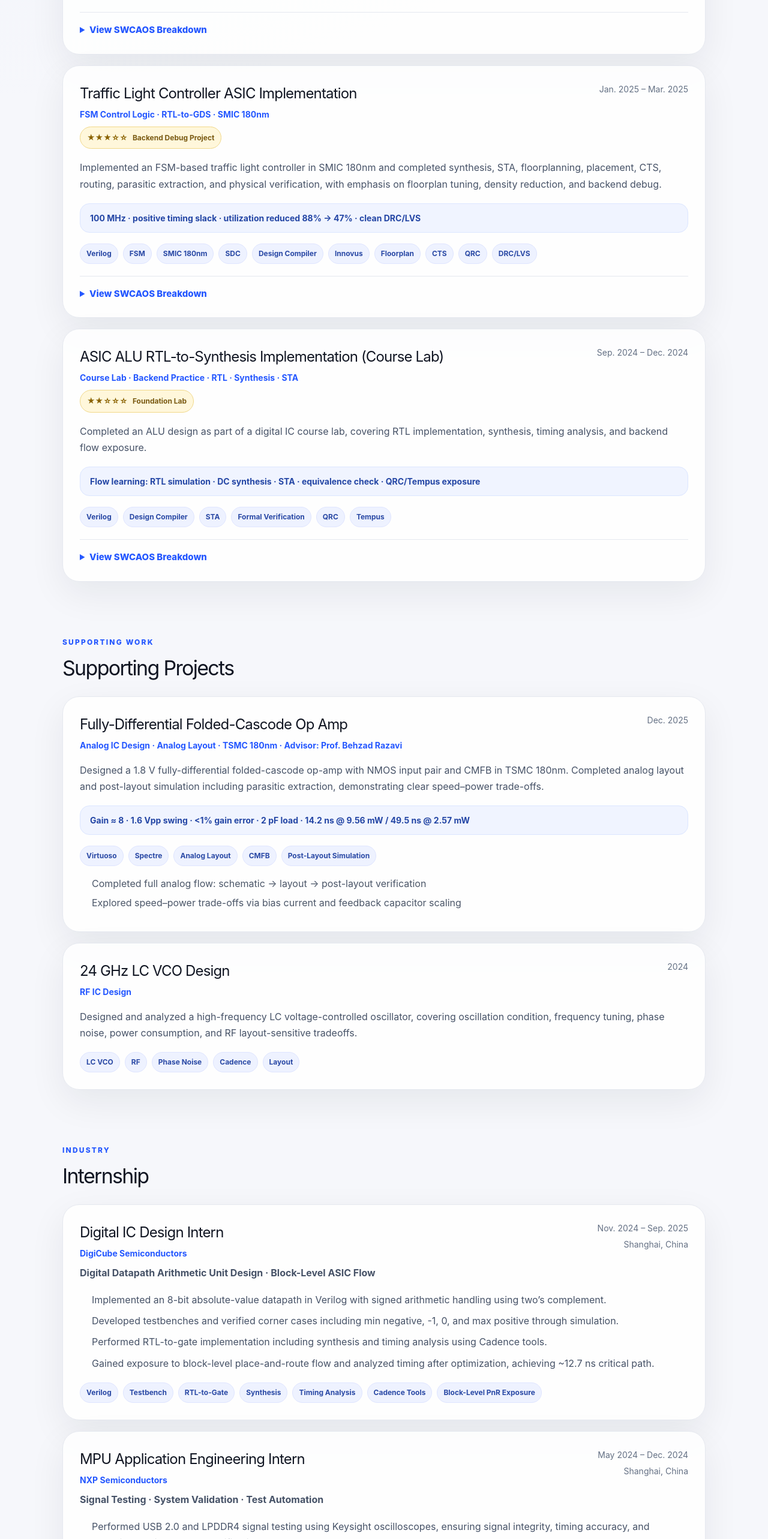
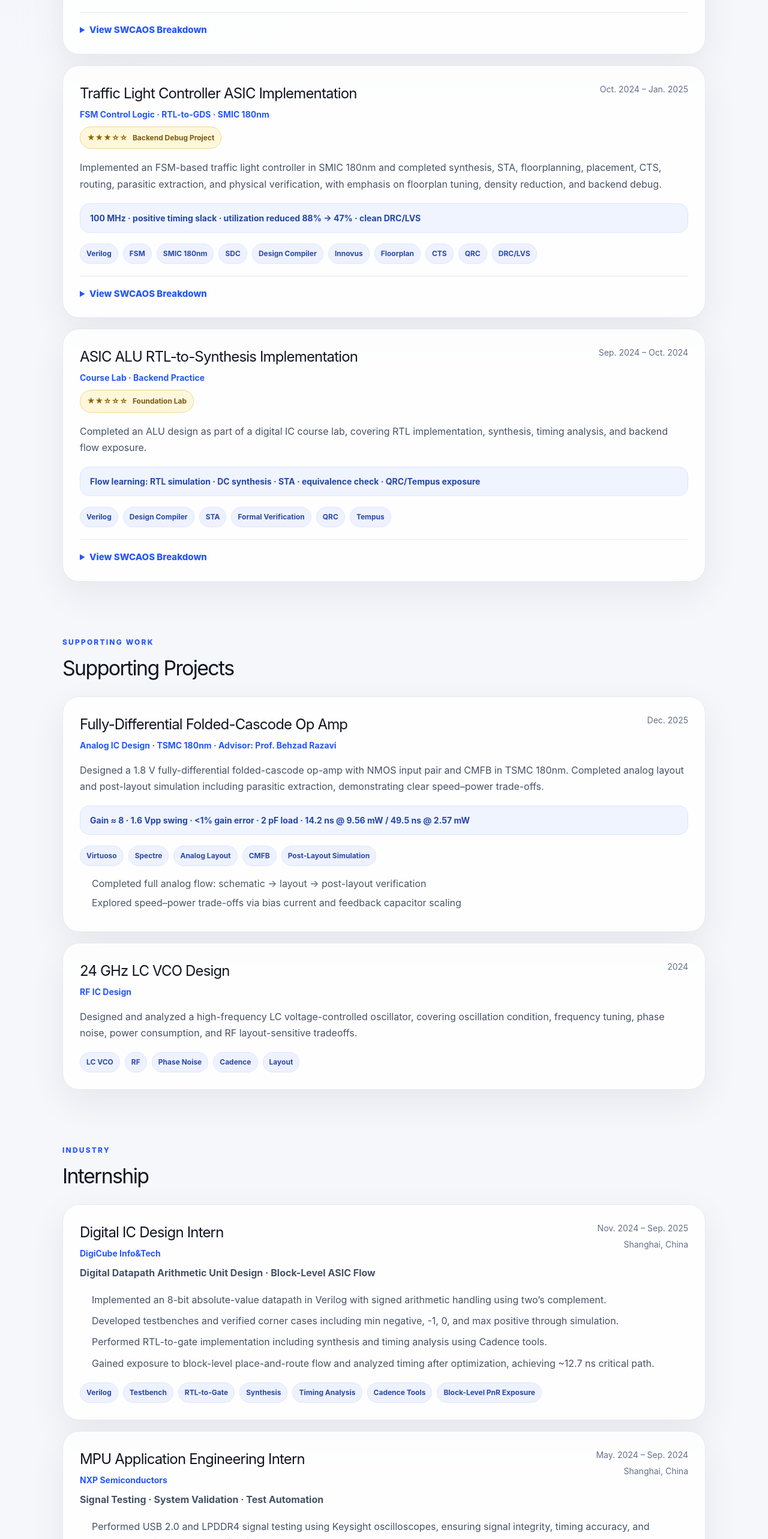
Before and after one commit to yimeng0330/portfolio-site, a React (Vite) app: page / in a window 1280 px wide. Shown: the part 1700-4266 px from the top of the page at 60% size. Built offline with nearby package versions, Linux system fonts and the light colour scheme.

Commit message:
Update App.jsx

```diff
--- a/src/App.jsx
+++ b/src/App.jsx
@@ -8,7 +8,7 @@ const profile = {
   email: "yimeng0330@ucla.edu",
   phone: "+1 3109488751",
   linkedin: "linkedin.com/in/your-profile",
-  github: "github.com/your-github",
+  github: "linkedin.com/in/your-profile",
   summary:
     "I am a graduate student in Electrical and Computer Engineering at UCLA with hands-on experience across RTL-to-GDS physical design, RTL implementation, semiconductor device modeling and analog/RF IC design. My work connects digital implementation, circuit-level design, and device-level understanding to enable efficient and robust integrated circuit systems.",
 };
@@ -38,14 +38,12 @@ const pdProjects = [
         "Achieved clean setup/hold timing closure at 20 MHz. Final design metrics include 279,723 μm² area, 68.8% utilization, 5528-cycle latency, and 90.2% functional accuracy verified against Python reference outputs. Post-silicon validation is planned for Oct. 2026 – Dec. 2026.",
       significance:
         "Built practical understanding of how floorplanning, routing congestion, CTS, timing constraints, and signoff verification interact in a complete backend physical design flow from RTL to tape-out readiness.",
-      testing:
-        "Planned silicon validation flow: an FPGA host controls reset, clock, and configuration, streams quantized MNIST image data into the chip through the narrow-I/O wrapper, captures the predicted label, and compares chip outputs with Python and RTL golden results. The setup can support both stored MNIST test vectors and external camera input after preprocessing, grayscale conversion, resizing, and quantization.",
     },
   },
   {
     title: "Traffic Light Controller ASIC Implementation",
     type: "FSM Control Logic · RTL-to-GDS · SMIC 180nm",
-    period: "Jan. 2025 – Mar. 2025",
+    period: "Oct. 2024 – Jan. 2025",
     weight: "★★★☆☆",
     weightLabel: "Backend Debug Project",
     tags: [
@@ -80,9 +78,9 @@ const pdProjects = [
     },
   },
   {
-    title: "ASIC ALU RTL-to-Synthesis Implementation (Course Lab)",
-    type: "Course Lab · Backend Practice · RTL · Synthesis · STA",
-    period: "Sep. 2024 – Dec. 2024",
+    title: "ASIC ALU RTL-to-Synthesis Implementation",
+    type: "Course Lab · Backend Practice",
+    period: "Sep. 2024 – Oct. 2024",
     weight: "★★☆☆☆",
     weightLabel: "Foundation Lab",
     tags: ["Verilog", "Design Compiler", "STA", "Formal Verification", "QRC", "Tempus"],
@@ -110,7 +108,7 @@ const pdProjects = [
 const supportingProjects = [
   {
     title: "Fully-Differential Folded-Cascode Op Amp",
-    type: "Analog IC Design · Analog Layout · TSMC 180nm · Advisor: Prof. Behzad Razavi",
+    type: "Analog IC Design · TSMC 180nm · Advisor: Prof. Behzad Razavi",
     period: "Dec. 2025",
     tags: ["Virtuoso", "Spectre", "Analog Layout", "CMFB", "Post-Layout Simulation"],
     metrics:
@@ -150,7 +148,7 @@ const research = [
 const experience = [
   {
     role: "Digital IC Design Intern",
-    company: "DigiCube Semiconductors",
+    company: "DigiCube Info&Tech",
     location: "Shanghai, China",
     period: "Nov. 2024 – Sep. 2025",
     subtitle: "Digital Datapath Arithmetic Unit Design · Block-Level ASIC Flow",
@@ -174,7 +172,7 @@ const experience = [
     role: "MPU Application Engineering Intern",
     company: "NXP Semiconductors",
     location: "Shanghai, China",
-    period: "May 2024 – Dec. 2024",
+    period: "May. 2024 – Sep. 2024",
     subtitle: "Signal Testing · System Validation · Test Automation",
     bullets: [
       "Performed USB 2.0 and LPDDR4 signal testing using Keysight oscilloscopes, ensuring signal integrity, timing accuracy, and compliance with JEDEC specifications.",
@@ -183,8 +181,8 @@ const experience = [
       "Collaborated with senior engineers to debug and optimize MPU system performance based on test results and validation feedback.",
     ],
     skills: [
-      "USB 2.0 Signal Testing",
-      "LPDDR4 Signal Validation",
+      "USB 2.0",
+      "LPDDR4",
       "Keysight Oscilloscope",
       "Signal Integrity",
       "Timing Margin Analysis",
@@ -210,14 +208,12 @@ const skills = [
   "Tcl",
   "Static Timing Analysis",
   "SDC",
-  "RTL-to-GDS",
   "Floorplanning",
   "CTS",
   "Routing",
   "DRC/LVS",
   "Analog IC",
-  "RF IC",
-  "TCAD",
+  "Sentaurus TCAD",
   "FinFET / GAAFET",
 ];
 
```
